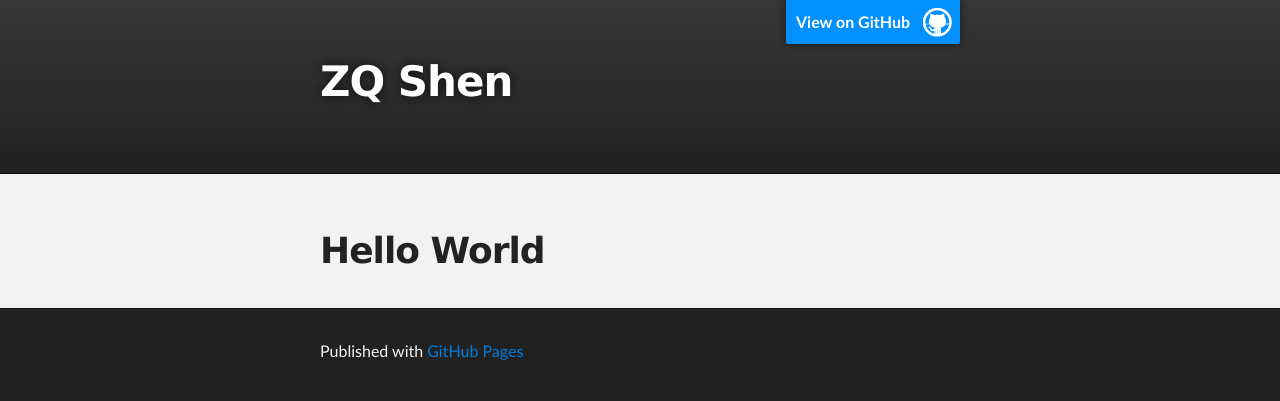
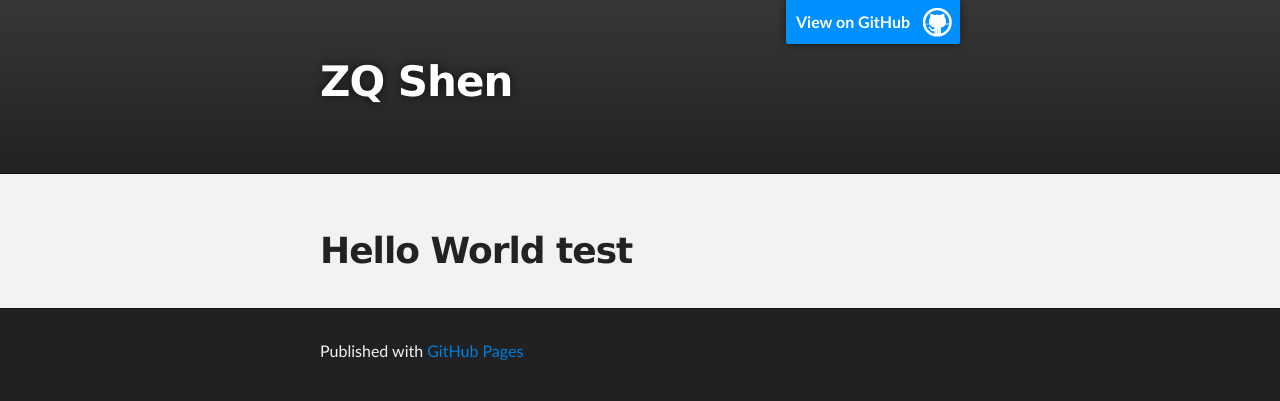
Before and after one commit to zqshen/zqshen.github.io, a plain HTML site: page index.html in a window 1280 px wide. Drawn offline with Linux system fonts and the light colour scheme.

Commit message:
Update index.html

```diff
--- a/index.html
+++ b/index.html
@@ -37,7 +37,7 @@
     <div id="main_content_wrap" class="outer">
       <section id="main_content" class="inner">
         <h1>
-<a name="hello-world" class="anchor" href="#hello-world"><span class="octicon octicon-link"></span></a>Hello World</h1>
+<a name="hello-world" class="anchor" href="#hello-world"><span class="octicon octicon-link"></span></a>Hello World test</h1>
       </section>
     </div>
 
```
